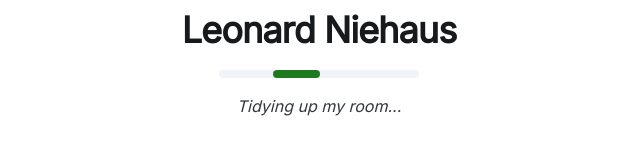
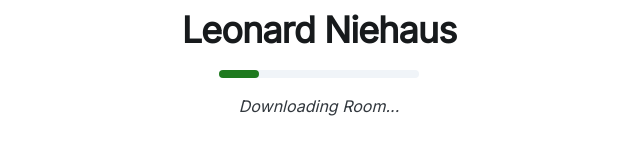
Before and after one commit to niehaus1301/personal-website, a React (Vite) app: page / in a window 1280 px wide. Shown: the part 338-492 px from the top of the page, without its empty margins (321-961 px from the left). Built offline with nearby package versions, Linux system fonts and the light colour scheme; no server answers.

Commit message:
Add predictable loader for spline file

```diff
--- a/package.json
+++ b/package.json
@@ -18,6 +18,7 @@
     "@mui/material": "^5.15.9",
     "@splinetool/react-spline": "^2.2.6",
     "@splinetool/runtime": "^1.0.51",
+    "axios": "^1.6.7",
     "framer-motion": "^11.0.3",
     "mapbox-gl": "^3.1.2",
     "react": "^18.2.0",
--- a/src/App.tsx
+++ b/src/App.tsx
@@ -2,7 +2,7 @@ import { AnimatePresence, motion } from "framer-motion";
 import { PropsWithChildren, Suspense, lazy } from "react";
 import { Route, Routes, useLocation } from "react-router-dom";
 import Box from "@mui/joy/Box";
-import Loading from "./components/MainLoading/Loading";
+import MainLoading from "./components/MainLoading/MainLoading";
 
 const Room = lazy(() => import("@/components/Room/Room"));
 const Terminal = lazy(() => import("@/components/Terminal/Terminal"));
@@ -29,7 +29,9 @@ export default function App() {
 
   return (
     <>
-      <Suspense fallback={<Loading />}>
+      <Suspense
+        fallback={<MainLoading progress={10} caption="Getting ready..." />}
+      >
         <Room />
       </Suspense>
       <AnimatePresence>
--- a/src/components/MainLoading/Loading.tsx
+++ b/src/components/MainLoading/MainLoading.tsx
@@ -1,7 +1,12 @@
 import { LinearProgress, Typography } from "@mui/joy";
 import { Stack } from "@mui/material";
 
-export default function Loading() {
+interface Props {
+  progress: number;
+  caption: string;
+}
+
+export default function MainLoading({ progress, caption }: Props) {
   return (
     <Stack
       position="fixed"
@@ -22,11 +27,13 @@ export default function Loading() {
       <LinearProgress
         color="success"
         variant="soft"
+        determinate={true}
+        value={progress}
         size="lg"
         sx={{ width: 200, maxHeight: 8 }}
       />
       <Typography level="body-md" fontStyle="italic">
-        Tidying up my room...
+        {caption}
       </Typography>
     </Stack>
   );
--- a/src/components/Room/Room.tsx
+++ b/src/components/Room/Room.tsx
@@ -1,12 +1,13 @@
 import { type Application } from "@splinetool/runtime";
 import { type SplineEvent } from "@splinetool/react-spline";
 import { lazy, useEffect, useState } from "react";
-import Loading from "@/components/MainLoading/Loading";
+import MainLoading from "@/components/MainLoading/MainLoading";
 import { useLocation, useNavigate } from "react-router-dom";
 import { useTheme } from "@mui/joy/styles";
 import { AnimatePresence, motion } from "framer-motion";
 import MainMenu from "../MainMenu/MainMenu";
 import useTabVisibility from "@/hooks/useTabVisibility";
+import useLoadSplinecode from "@/hooks/useFetchSplinecode";
 
 const Spline = lazy(() => import("@splinetool/react-spline"));
 
@@ -19,6 +20,7 @@ export default function Room() {
 
   const navigate = useNavigate();
   const location = useLocation();
+  const { dataUrl, progress } = useLoadSplinecode();
 
   // Handle major mouse down events of spline
   const handleMouseDown = (event: SplineEvent) => {
@@ -62,6 +64,8 @@ export default function Room() {
     };
   }, [musicAudio]);
 
+  console.log(progress);
+
   return (
     <>
       <motion.div
@@ -71,11 +75,13 @@ export default function Room() {
           filter: `brightness(${lightOn ? 1 : 0.25})`,
         }}
       >
-        <Spline
-          scene={import.meta.env.VITE_SPLINE_URL}
-          onLoad={setSplineApp}
-          onMouseDown={handleMouseDown}
-        />
+        {dataUrl && (
+          <Spline
+            scene={dataUrl}
+            onLoad={setSplineApp}
+            onMouseDown={handleMouseDown}
+          />
+        )}
       </motion.div>
       {splineApp && (
         <MainMenu
@@ -93,7 +99,12 @@ export default function Room() {
             exit={{ opacity: 0 }}
             transition={{ duration: 1 }}
           >
-            <Loading />
+            <MainLoading
+              progress={20 + progress * 0.65}
+              caption={
+                progress === 100 ? "Rendering room..." : "Downloading Room..."
+              }
+            />
           </motion.div>
         )}
       </AnimatePresence>
--- a/src/env.d.ts
+++ b/src/env.d.ts
@@ -2,9 +2,11 @@
 
 interface ImportMetaEnv {
   readonly VITE_SPLINE_URL: string;
+  readonly VITE_SPLINE_CONTENT_LENGTH: number;
   readonly VITE_MAPBOX_ACCESS_TOKEN: string;
   readonly VITE_MAPBOX_STYLE_URL: string;
   readonly VITE_MY_EMAIL: string;
+  readonly VITE_SOURCE_CODE_URL: string;
 }
 
 interface ImportMeta {
--- /dev/null
+++ b/src/hooks/useFetchSplinecode.ts
@@ -0,0 +1,25 @@
+import axios from "axios";
+import { useEffect, useState } from "react";
+
+export default function useFetchSplinecode() {
+  const [dataUrl, setDataUrl] = useState<string | null>(null);
+  const [progress, setProgress] = useState<number>(0);
+
+  useEffect(() => {
+    axios
+      .get(import.meta.env.VITE_SPLINE_URL, {
+        responseType: "blob",
+        onDownloadProgress: ({ loaded }) =>
+          setProgress(
+            (loaded / import.meta.env.VITE_SPLINE_CONTENT_LENGTH) * 100
+          ),
+      })
+      .then(({ data }) => {
+        setProgress(100);
+        const url = window.URL.createObjectURL(data);
+        setDataUrl(url);
+      });
+  }, []);
+
+  return { dataUrl, progress };
+}
```
Also changed, not shown: 2 other files (tests, documents, lock files or other folders).
